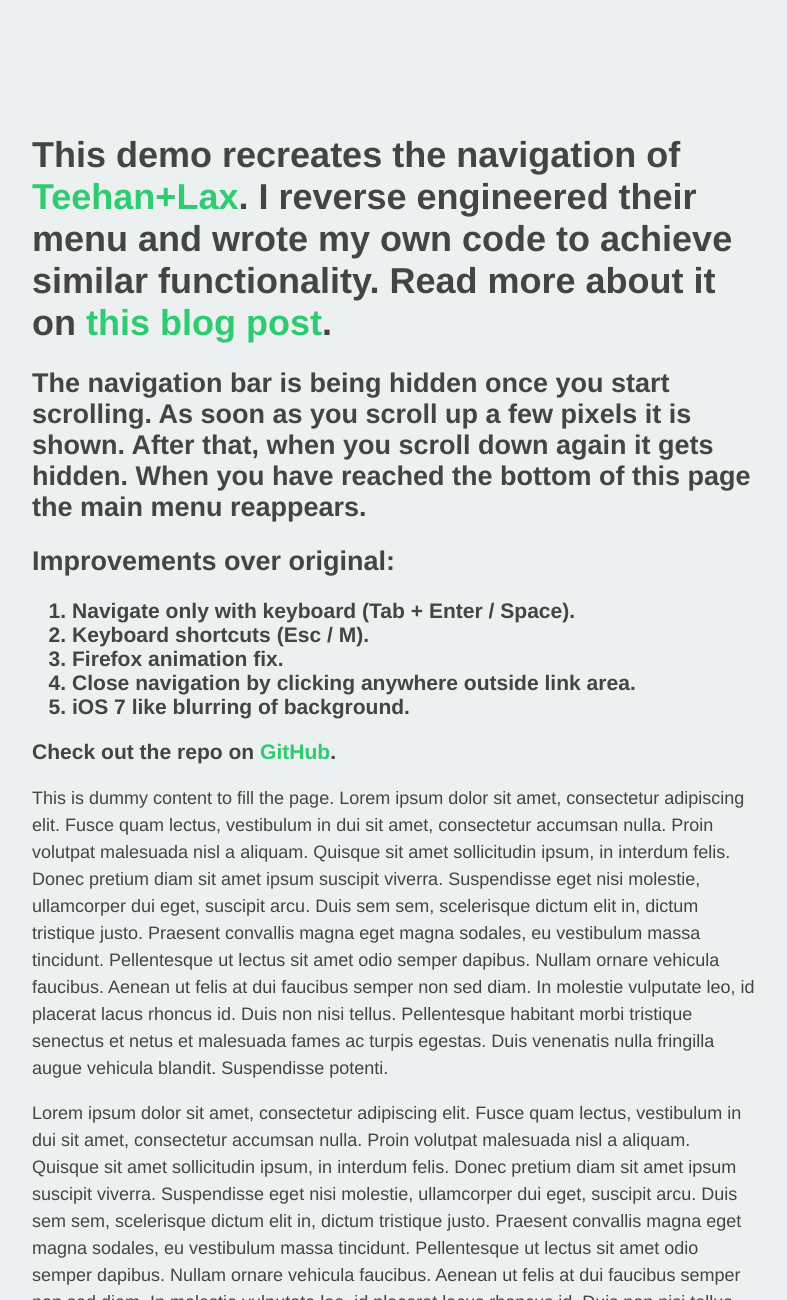
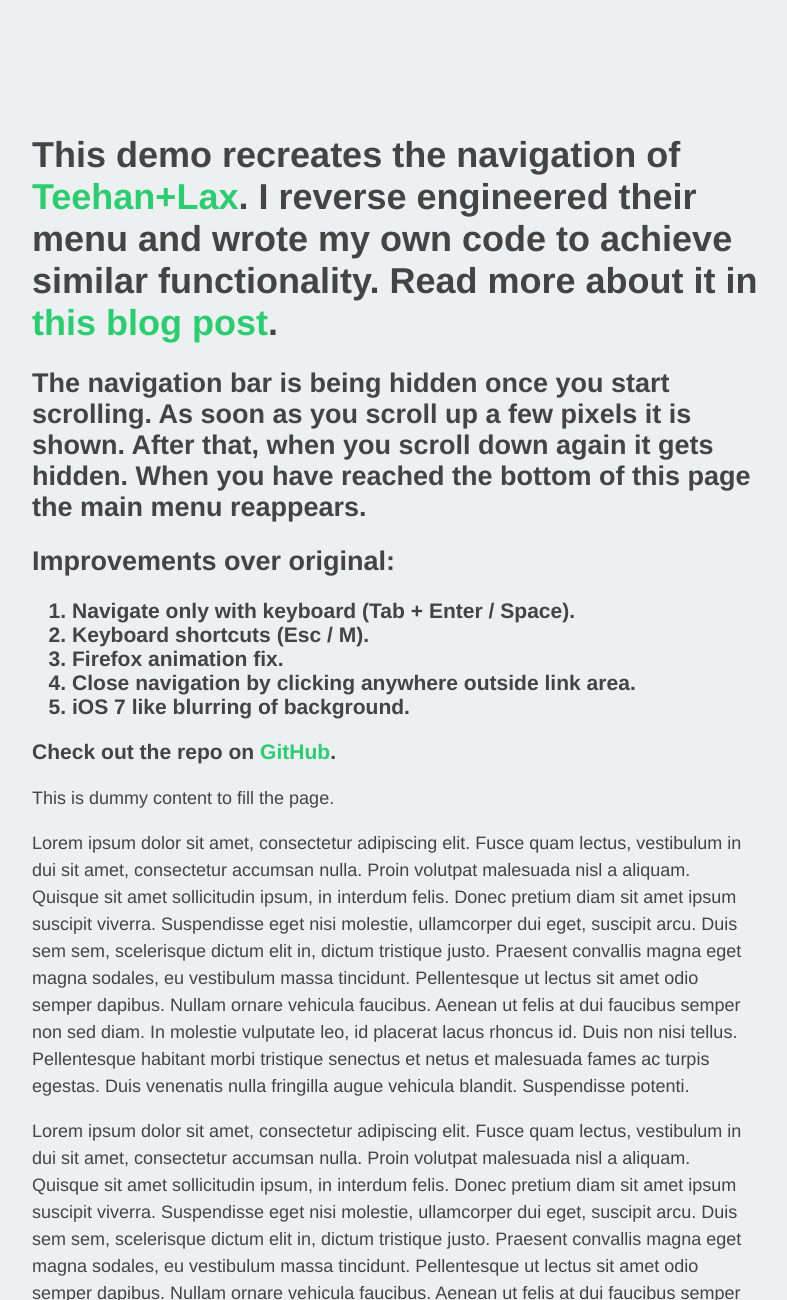
Before and after one commit to alexcican/lab, a plain HTML site: page teehan_lax_navigation/index.html in a window 1280 px wide. Shown: the part 432-1732 px from the top of the page, without its empty margins (243-1030 px from the left). Drawn offline with nearby package versions, Linux system fonts and the light colour scheme.

Commit message:
typos fixes for teehan+lax menu

```diff
--- a/teehan_lax_navigation/index.html
+++ b/teehan_lax_navigation/index.html
@@ -37,7 +37,7 @@
     <h1 class="massiveHeading">Teehan+Lax Navigation</h1>
 
     <div id="content">
-      <h1>This demo recreates the navigation of <a href="http://www.teehanlax.com" target="_blank">Teehan+Lax</a>. I reverse engineered their menu and wrote my own code to achieve similar functionality. Read more about it on <a href="http://sicanstudios.com/post/teehan-lax-navigation/" target="_blank">this blog post</a>.</h1>
+      <h1>This demo recreates the navigation of <a href="http://www.teehanlax.com" target="_blank">Teehan+Lax</a>. I reverse engineered their menu and wrote my own code to achieve similar functionality. Read more about it in <a href="http://alexcican.com/post/teehan-lax-navigation/" target="_blank">this blog post</a>.</h1>
 
       <h2>The navigation bar is being hidden once you start scrolling. As soon as you scroll up a few pixels it is shown. After that, when you scroll down again it gets hidden. When you have reached the bottom of this page the main menu reappears.</h2>
 
@@ -55,7 +55,9 @@
 
       <h3>Check out the repo on <a href="http://github.com/alexcican/lab/tree/gh-pages/teehan_lax_navigation" target="_blank">GitHub</a>.</h3>
 
-      <p>This is dummy content to fill the page. Lorem ipsum dolor sit amet, consectetur adipiscing elit. Fusce quam lectus, vestibulum in dui sit amet, consectetur accumsan nulla. Proin volutpat malesuada nisl a aliquam. Quisque sit amet sollicitudin ipsum, in interdum felis. Donec pretium diam sit amet ipsum suscipit viverra. Suspendisse eget nisi molestie, ullamcorper dui eget, suscipit arcu. Duis sem sem, scelerisque dictum elit in, dictum tristique justo. Praesent convallis magna eget magna sodales, eu vestibulum massa tincidunt. Pellentesque ut lectus sit amet odio semper dapibus. Nullam ornare vehicula faucibus. Aenean ut felis at dui faucibus semper non sed diam. In molestie vulputate leo, id placerat lacus rhoncus id. Duis non nisi tellus. Pellentesque habitant morbi tristique senectus et netus et malesuada fames ac turpis egestas. Duis venenatis nulla fringilla augue vehicula blandit. Suspendisse potenti.</p>
+      <p>This is dummy content to fill the page.</p>
+
+      <p>Lorem ipsum dolor sit amet, consectetur adipiscing elit. Fusce quam lectus, vestibulum in dui sit amet, consectetur accumsan nulla. Proin volutpat malesuada nisl a aliquam. Quisque sit amet sollicitudin ipsum, in interdum felis. Donec pretium diam sit amet ipsum suscipit viverra. Suspendisse eget nisi molestie, ullamcorper dui eget, suscipit arcu. Duis sem sem, scelerisque dictum elit in, dictum tristique justo. Praesent convallis magna eget magna sodales, eu vestibulum massa tincidunt. Pellentesque ut lectus sit amet odio semper dapibus. Nullam ornare vehicula faucibus. Aenean ut felis at dui faucibus semper non sed diam. In molestie vulputate leo, id placerat lacus rhoncus id. Duis non nisi tellus. Pellentesque habitant morbi tristique senectus et netus et malesuada fames ac turpis egestas. Duis venenatis nulla fringilla augue vehicula blandit. Suspendisse potenti.</p>
 
       <p>Lorem ipsum dolor sit amet, consectetur adipiscing elit. Fusce quam lectus, vestibulum in dui sit amet, consectetur accumsan nulla. Proin volutpat malesuada nisl a aliquam. Quisque sit amet sollicitudin ipsum, in interdum felis. Donec pretium diam sit amet ipsum suscipit viverra. Suspendisse eget nisi molestie, ullamcorper dui eget, suscipit arcu. Duis sem sem, scelerisque dictum elit in, dictum tristique justo. Praesent convallis magna eget magna sodales, eu vestibulum massa tincidunt. Pellentesque ut lectus sit amet odio semper dapibus. Nullam ornare vehicula faucibus. Aenean ut felis at dui faucibus semper non sed diam. In molestie vulputate leo, id placerat lacus rhoncus id. Duis non nisi tellus. Pellentesque habitant morbi tristique senectus et netus et malesuada fames ac turpis egestas. Duis venenatis nulla fringilla augue vehicula blandit. Suspendisse potenti.</p>
 
```
Also changed, not shown: 1 other file.
